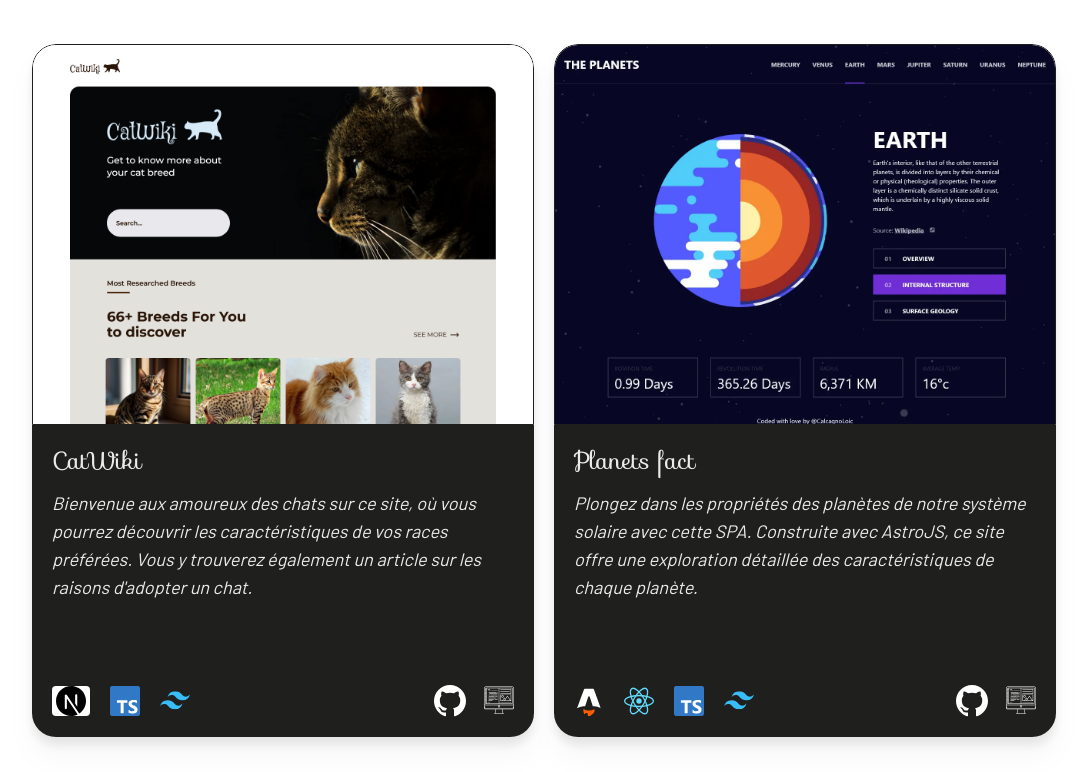
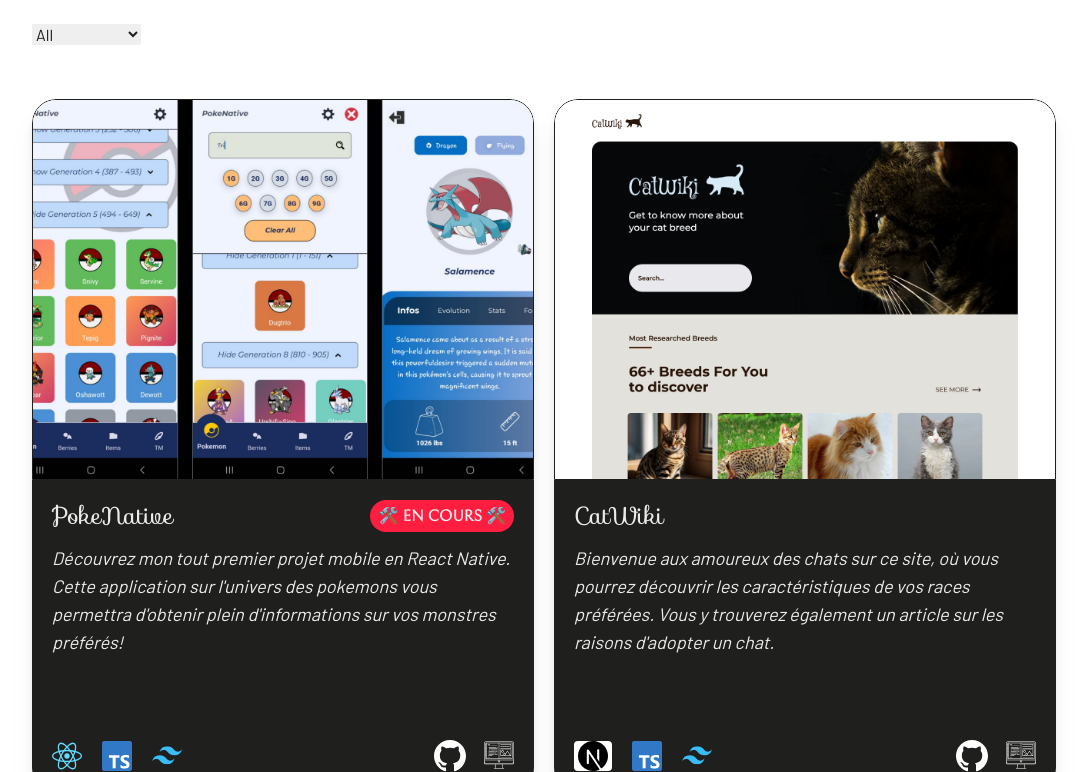
Before and after one commit to CalcagnoLoic/portfolio, a React (Vite) app: page / in a window 1280 px wide. Shown: the part 788-1560 px from the top of the page, without its empty margins (96-1183 px from the left). Built offline with nearby package versions, Linux system fonts and the light colour scheme.

Commit message:
adding filtering component

```diff
--- /dev/null
+++ b/googlef058020761b8698c.html
@@ -0,0 +1 @@
+google-site-verification: googlef058020761b8698c.html
--- /dev/null
+++ b/src/components/FilterOption/FilterOption.tsx
@@ -0,0 +1,30 @@
+const FilterOption = ({
+  selected,
+  setSelected,
+}: {
+  selected: string;
+  setSelected: (state: string) => void;
+}) => {
+  const handleChange = (e: React.ChangeEvent<HTMLSelectElement>) => {
+    setSelected(e.target.value);
+  };
+
+  return (
+    <select
+      name="filter-projects"
+      id="filter-projects"
+      className="mt-8"
+      value={selected}
+      onChange={handleChange}
+    >
+      <option value="all">All</option>
+      <option value="astro-project">AstroJS</option>
+      <option value="next-project">NextJS</option>
+      <option value="react-project">React</option>
+      <option value="react-native-project">React Native</option>
+      <option value="typescript-project">Typescript</option>
+    </select>
+  );
+};
+
+export default FilterOption;
--- a/src/components/Projects/ProfessionalProjects/ProfessionalProjects.tsx
+++ b/src/components/Projects/ProfessionalProjects/ProfessionalProjects.tsx
@@ -7,14 +7,24 @@
 import Heading from "@typographies/Heading/Heading";
 import Paragraph from "@typographies/Paragraph/Paragraph";
 import ShimmerButton from "@components/MagicUI/shimmer-button/shimmer-button";
+import FilterOption from "@components/FilterOption/FilterOption";
 
 const Component = () => {
   const [displayedData, setDisplayedData] = useState<Projects[]>(Professional);
   const [visibleProject, setVisibleProject] = useState<number>(3);
+  const [selected, setSelected] = useState<string>("all");
 
   useEffect(() => {
-    setDisplayedData(Professional.slice(0, visibleProject));
-  }, [visibleProject]);
+    setDisplayedData(
+      Professional.filter((project) =>
+        selected === "all" ? true : project.category === selected,
+      ).slice(0, visibleProject),
+    );
+  }, [visibleProject, selected]);
+
+  const filteredProject = displayedData.filter((category) => {
+    return selected === "all" || selected === category.category;
+  });
 
   return (
     <>
@@ -25,9 +35,11 @@
         css="text-center font-[sofia] text-2xl underline md:text-4xl"
       />
 
-      {displayedData && (
+      <FilterOption selected={selected} setSelected={setSelected} />
+
+      {filteredProject && (
         <div className="mt-5 grid grid-cols-1 gap-5 text-gallery md:grid-cols-2 2xl:grid-cols-3">
-          {displayedData.map((item) => (
+          {filteredProject.map((item) => (
             <section
               key={item.id}
               className="mt-8 h-full overflow-hidden drop-shadow-xl"
@@ -37,7 +49,7 @@
                   <img
                     src={item.projectIllustration}
                     alt={item.projectTitle}
-                    className="transform-gpu rounded-t-3xl border-[1px] border-tuatara transition duration-700 ease-in-out hover:scale-110"
+                    className="w-full rounded-t-3xl border-[1px] border-tuatara object-contain transition duration-700 ease-in-out hover:scale-110"
                     loading="lazy"
                   />
                 }
@@ -47,6 +59,7 @@
               />
 
               <article className="texte-gallery items-stretch overflow-hidden rounded-b-3xl bg-tuatara p-5">
+                <span className="hidden">{item.category}</span>
                 <div className="md:h-52 2xl:h-44">
                   <div className="flex flex-col justify-between md:flex-row">
                     <Heading
--- a/src/data/experimentations.tsx
+++ b/src/data/experimentations.tsx
@@ -7,6 +7,7 @@
 export const Experimentation: Projects[] = [
   {
     id: "*YooA7N",
+    category: "react-project",
     inProgress: false,
     projectIllustration: "assets/img/crowdfund.webp",
     projectTitle: "Crowdfunding webapp",
@@ -50,6 +51,7 @@
   },
   {
     id: "1nh-soc",
+    category: "typescript-project",
     inProgress: false,
     projectIllustration: "assets/img/calculator-app.webp",
     projectTitle: "Calculator app",
@@ -84,6 +86,7 @@
   },
   {
     id: "p@7l59k",
+    category: "react-project",
     inProgress: false,
     projectIllustration: "assets/img/box-generator.webp",
     projectTitle: "Boxy generator",
--- a/src/data/professional.tsx
+++ b/src/data/professional.tsx
@@ -5,29 +5,26 @@
 import SkillsIcons from "@icons/SkillsIcons/SkillsIcons";
 
 export const Professional: Projects[] = [
-  /*   {
+  {
     id: "25A#za9",
+    category: "react-native-project",
     inProgress: true,
-    projectIllustration: "assets/img/invoice-app.webp",
-    projectTitle: "Invoice App",
+    projectIllustration: "assets/img/pokenative.png",
+    projectTitle: "PokeNative",
     projectDescription:
-      "Découvrez bientôt mon nouveau projet fullstack ! Cependant, vous pouvez le lancer sur vos machines locales (procédures disponibles dans le readme). Voir les deux icônes github ci-dessous.",
+      "Découvrez  mon tout premier projet mobile en React Native. Cette application sur l'univers des pokemons vous permettra d'obtenir plein d'informations sur vos monstres préférés!",
     projectStack: (
       <>
         <SkillsIcons kind="react" />
-        <div className="rounded bg-white px-1">
-          <SkillsIcons kind="react-router" />
-        </div>
-        <SkillsIcons kind="python" />
-        <SkillsIcons kind="fastapi" />
-        <SkillsIcons kind="docker" />
+        <SkillsIcons kind="ts" />
+        <SkillsIcons kind="tw" />
       </>
     ),
     projectWebsite: "https://github.com/CalcagnoLoic/invoice-app-web",
     projectLink: (
       <>
         <Link
-          href="https://github.com/CalcagnoLoic/invoice-app-web"
+          href="https://github.com/CalcagnoLoic/pokeNative"
           aria="Go to the github page for to access frontend"
           content={
             <NetworkIcons
@@ -40,23 +37,17 @@
           css="self-center w-[30px]"
         />
         <Link
-          href="https://github.com/CalcagnoLoic/invoice-app-server"
-          aria="Go to the github page for to access backend"
-          content={
-            <NetworkIcons
-              kind="github"
-              isDarkBackground={false}
-              css="w-8 h-8"
-            />
-          }
+          href="https://github.com/CalcagnoLoic/pokeNative"
           target="_blank"
-          css="self-center w-[30px]"
+          aria="Go to website"
+          content={<NetworkIcons kind="website" isDarkBackground={false} />}
         />
       </>
     ),
-  }, */
+  },
   {
     id: "d$i1mf*",
+    category: "next-project",
     inProgress: false,
     projectIllustration: "assets/img/catwiki.webp",
     projectTitle: "CatWiki",
@@ -98,6 +89,7 @@
   },
   {
     id: "?ZxC*Hi",
+    category: "astro-project",
     inProgress: false,
     projectIllustration: "assets/img/planets-fact.webp",
     projectTitle: "Planets fact",
@@ -138,6 +130,7 @@
   },
   {
     id: "?ijhfm*",
+    category: "react-project",
     inProgress: false,
     projectIllustration: "assets/img/dictionary.webp",
     projectTitle: "Dictionary webapp",
@@ -185,6 +178,7 @@
   },
   {
     id: "d%u^piq",
+    category: "react-project",
     inProgress: false,
     projectIllustration: "assets/img/sneakers.webp",
     projectTitle: "E-commerce sneakers",
@@ -232,6 +226,7 @@
   },
   {
     id: "j*o2ky$",
+    category: "typescript-project",
     inProgress: false,
     projectIllustration: "assets/img/password-generator.webp",
     projectTitle: "Password generator",
@@ -269,4 +264,120 @@
       </>
     ),
   },
+  {
+    id: "*YooA7N",
+    category: "react-project",
+    inProgress: false,
+    projectIllustration: "assets/img/crowdfund.webp",
+    projectTitle: "Crowdfunding webapp",
+    projectDescription:
+      "Explorez cette page de produits de financement participatif où les utilisateurs peuvent sélectionner des offres pour augmenter le financement et mettre en signet les produits qu'ils souhaitent soutenir. ",
+    projectStack: (
+      <>
+        <SkillsIcons kind="react" />
+        <SkillsIcons kind="ts" />
+        <SkillsIcons kind="storybook" />
+        <SkillsIcons kind="tw" />
+      </>
+    ),
+    projectWebsite: "https://calcagnoloic.github.io/crowdfunding-webapp/",
+    projectLink: (
+      <>
+        <Link
+          href="https://github.com/CalcagnoLoic/crowdfunding-webapp"
+          content={
+            <NetworkIcons kind="github" isDarkBackground={true} css="w-8 h-8" />
+          }
+          target="_blank"
+          css="self-center w-[30px]"
+          aria="Go to github repository"
+        />
+
+        <Link
+          href="https://calcagnoloic.github.io/crowdfunding-webapp/"
+          target="_blank"
+          aria="Go to website"
+          content={<NetworkIcons kind="website" isDarkBackground={true} />}
+        />
+        <Link
+          href="https://65fea557005e1e6abef7c259-mskecrihhi.chromatic.com"
+          target="_blank"
+          aria="Go to chromatic project"
+          content={<NetworkIcons kind="storybook" isDarkBackground={true} />}
+        />
+      </>
+    ),
+  },
+  {
+    id: "1nh-soc",
+    category: "typescript-project",
+    inProgress: false,
+    projectIllustration: "assets/img/calculator-app.webp",
+    projectTitle: "Calculator app",
+    projectDescription:
+      "Calculatrice développée pour améliorer mes compétences en TypeScript et en tests unitaires. Le projet suit des pratiques de clean code pour la maintenabilité.",
+    projectStack: (
+      <>
+        <SkillsIcons kind="ts" />
+        <SkillsIcons kind="tw" />
+      </>
+    ),
+    projectWebsite: "https://calcagnoloic.github.io/calculator/",
+    projectLink: (
+      <>
+        <Link
+          href="https://github.com/CalcagnoLoic/calculator"
+          content={
+            <NetworkIcons kind="github" isDarkBackground={true} css="w-8 h-8" />
+          }
+          target="_blank"
+          css="self-center w-[30px]"
+          aria="Go to github repository"
+        />
+        <Link
+          href="https://calcagnoloic.github.io/calculator/"
+          target="_blank"
+          aria="Go to website"
+          content={<NetworkIcons kind="website" isDarkBackground={true} />}
+        />
+      </>
+    ),
+  },
+  {
+    id: "p@7l59k",
+    category: "react-project",
+    inProgress: false,
+    projectIllustration: "assets/img/box-generator.webp",
+    projectTitle: "Boxy generator",
+    projectDescription:
+      "Créez la propriété CSS box-shadow sans effort avec ce générateur. Ce projet m'a permis d'apprendre l'outil Redux et les concepts de gestion d'état en utilisant React.",
+    projectStack: (
+      <>
+        <SkillsIcons kind="react" />
+        <SkillsIcons kind="redux" />
+        <SkillsIcons kind="js" />
+        <SkillsIcons kind="tw" />
+      </>
+    ),
+    projectWebsite: "https://calcagnoloic.github.io/box_shadow_generator/",
+    projectLink: (
+      <>
+        <Link
+          href="https://github.com/CalcagnoLoic/box_shadow_generator"
+          content={
+            <NetworkIcons kind="github" isDarkBackground={true} css="w-8 h-8" />
+          }
+          target="_blank"
+          css="self-center w-[30px]"
+          aria="Go to github repository"
+        />
+        <Link
+          href="https://calcagnoloic.github.io/box_shadow_generator/"
+          target="_blank"
+          aria="Go to website"
+          content={<NetworkIcons kind="website" isDarkBackground={true} />}
+        />
+      </>
+    ),
+  },
 ];
--- a/src/types/definitions.ts
+++ b/src/types/definitions.ts
@@ -49,6 +49,7 @@
 
 export interface Projects {
   id: string;
+  category: string
   inProgress: boolean;
   projectIllustration: string;
   projectTitle: string;
```
Also changed, not shown: public/assets/img/pokenative.png (added).
